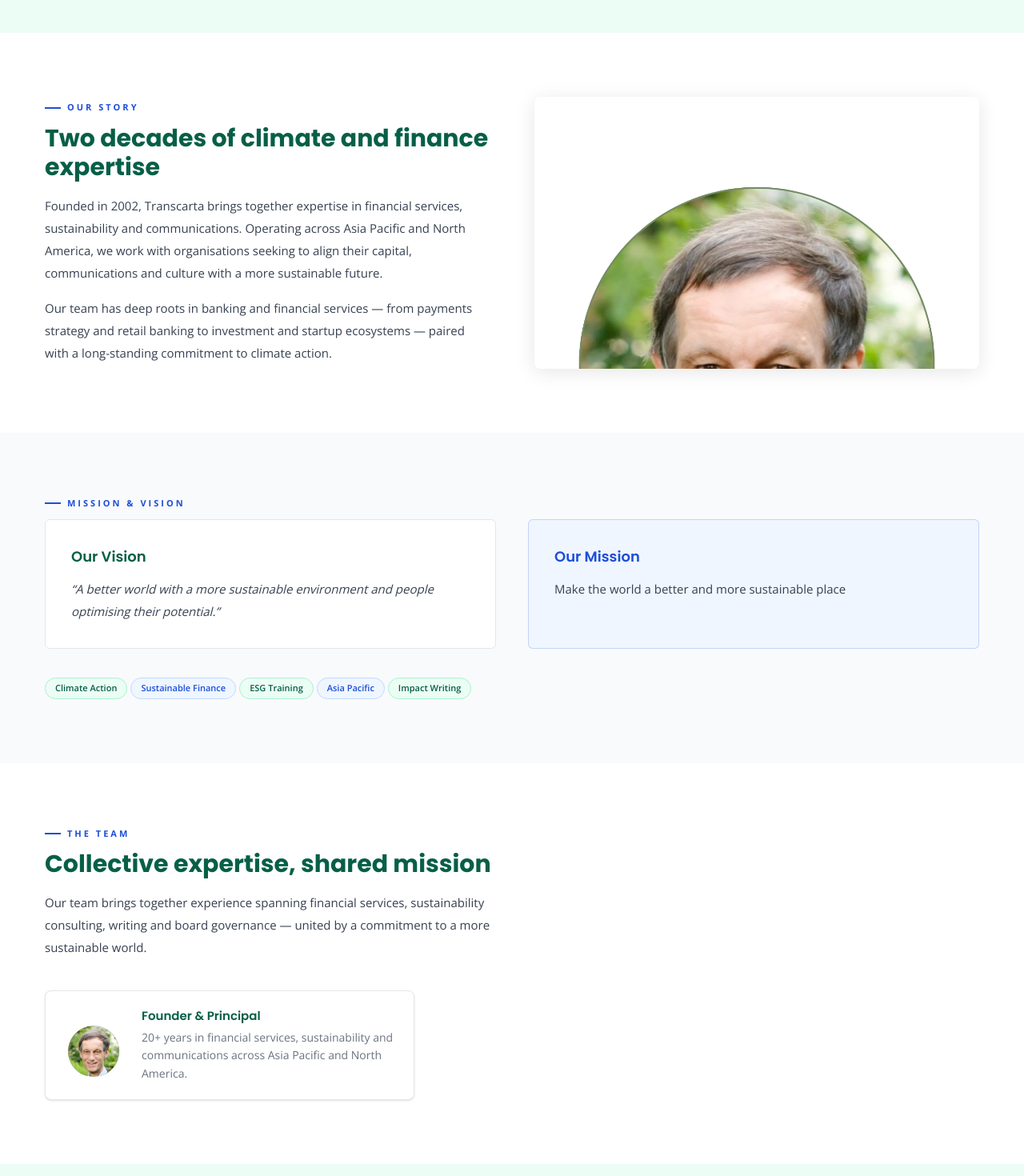
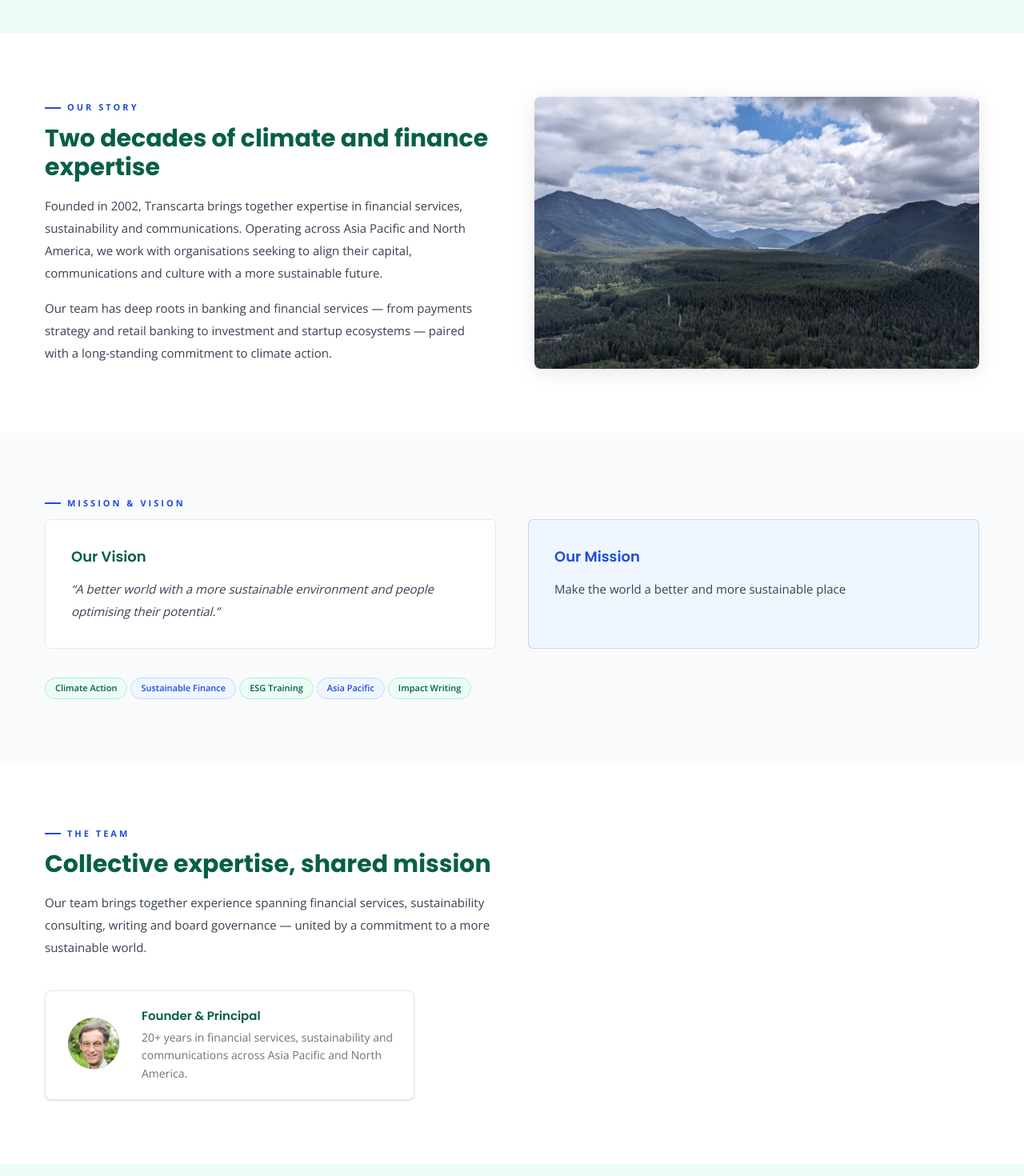
Before and after one commit to Juxworks/Transcarta, a Next.js app: page /about in a window 1280 px wide. Shown: the part 320-1790 px from the top of the page at 80% size. Built offline with nearby package versions, Linux system fonts and the light colour scheme.

Commit message:
feat: use TC_Hero.jpg (resized 1400px) in About story section, fix profile avatar centering

```diff
--- a/app/about/page.tsx
+++ b/app/about/page.tsx
@@ -41,10 +41,10 @@ export default function AboutPage() {
           </div>
           <div className="relative h-[340px] overflow-hidden rounded-lg shadow-[0_4px_24px_rgba(0,0,0,0.10)]">
             <Image
-              src="/profile-rh.png"
-              alt="Founder and Principal, Transcarta"
+              src="/tc-hero.jpg"
+              alt="Transcarta team at work"
               fill
-              className="object-cover object-top"
+              className="object-cover object-center"
             />
           </div>
         </div>
@@ -95,7 +95,7 @@ export default function AboutPage() {
                 src="/profile-rh.png"
                 alt="Founder and Principal, Transcarta"
                 fill
-                className="object-cover object-top"
+                className="object-cover object-center"
               />
             </div>
             <div>
```
Also changed, not shown: public/tc-hero.jpg (added).
